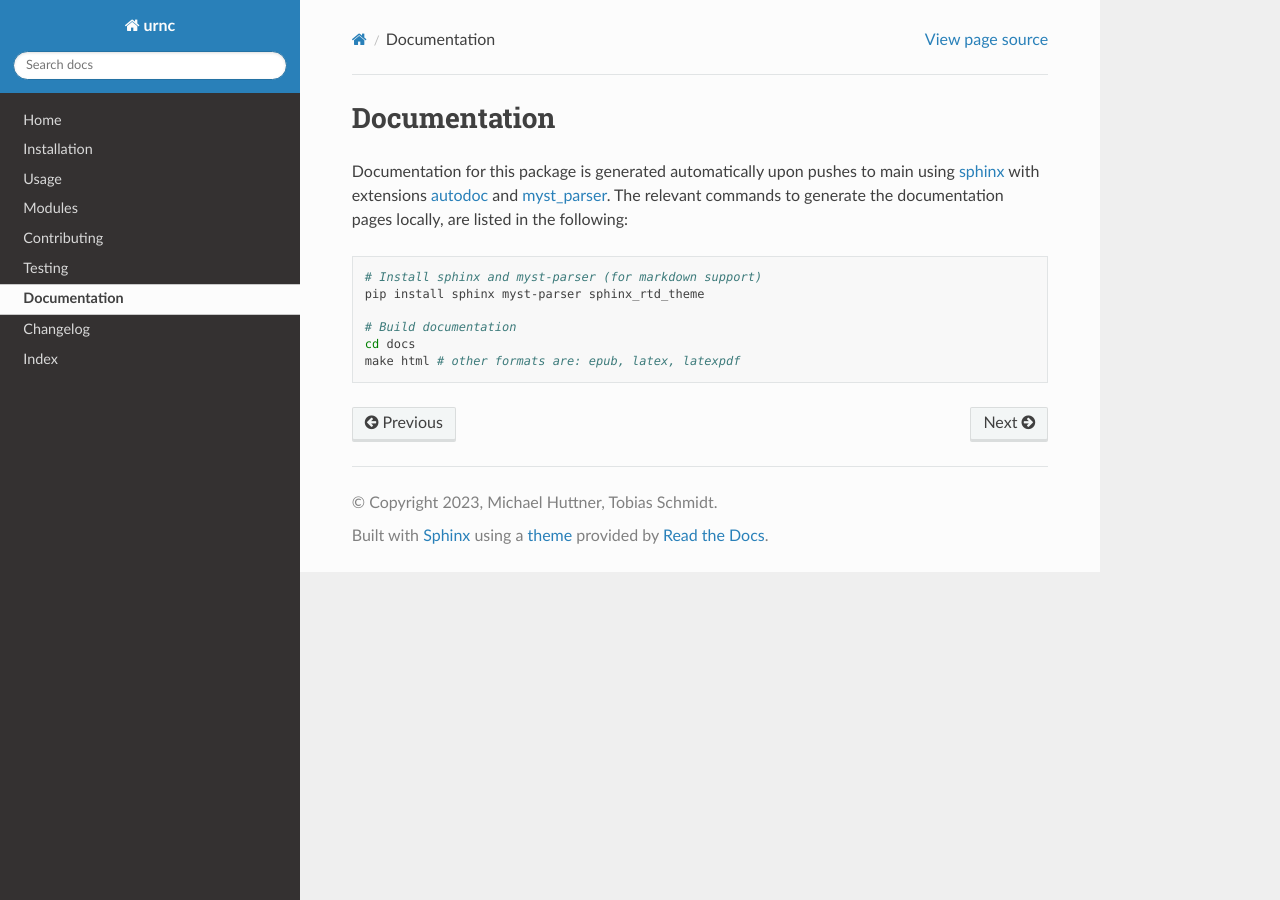
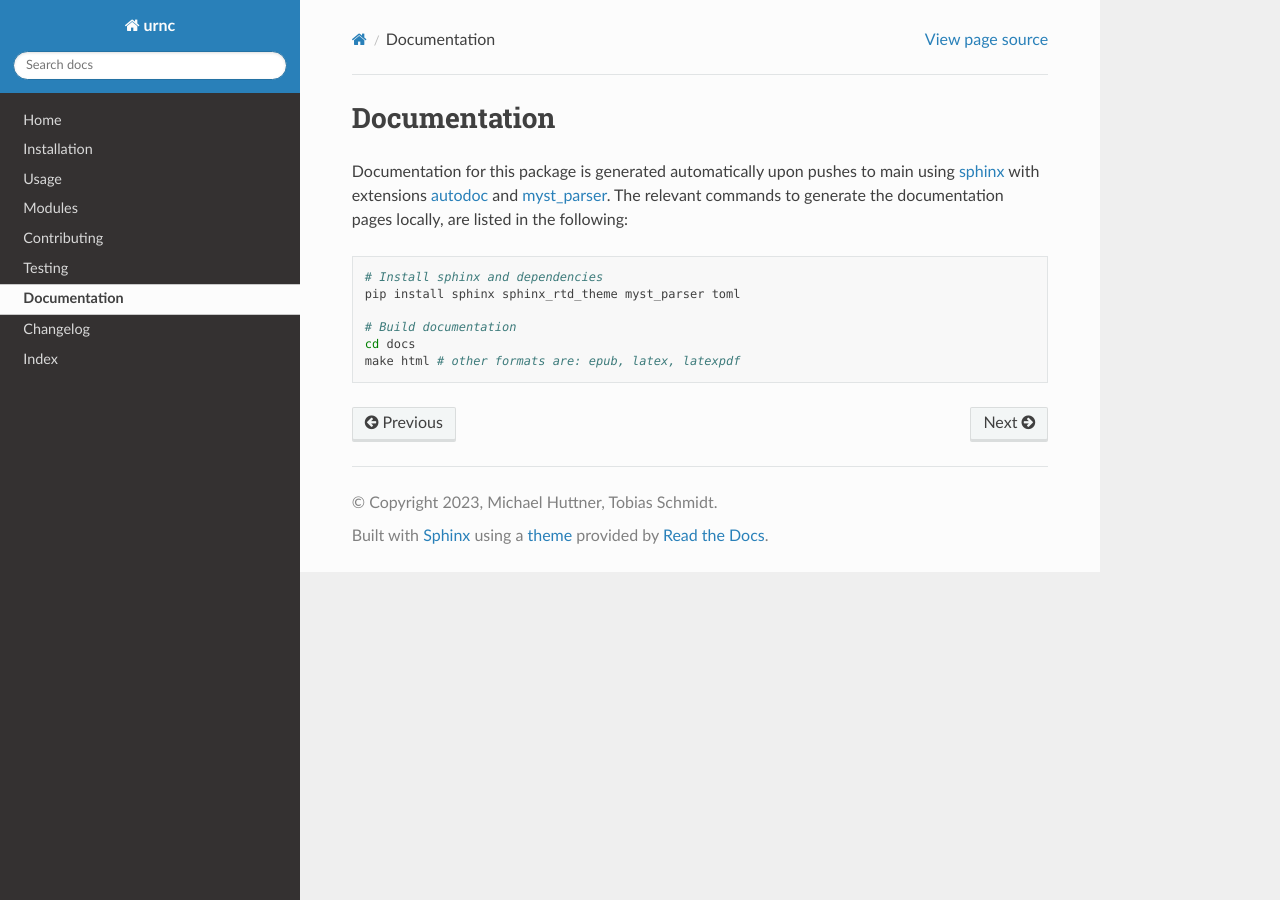
Before and after one commit to spang-lab/urnc, a Sphinx documentation site: the page built from docs/source/documentation.rst, in a window 1280 px wide. Built offline with Sphinx 7.4.7 and the Read the Docs theme 2.0.0, drawn with Linux system fonts in a browser that asks for light colours.

Commit message:
Add toml as doc generation dependency

```diff
--- a/docs/source/documentation.rst
+++ b/docs/source/documentation.rst
@@ -5,8 +5,8 @@ Documentation for this package is generated automatically upon pushes to main us
 
 .. code-block:: bash
 
-   # Install sphinx and myst-parser (for markdown support)
-   pip install sphinx myst-parser sphinx_rtd_theme
+   # Install sphinx and dependencies
+   pip install sphinx sphinx_rtd_theme myst_parser toml
 
    # Build documentation
    cd docs
```
Also changed, not shown: 1 other file.
